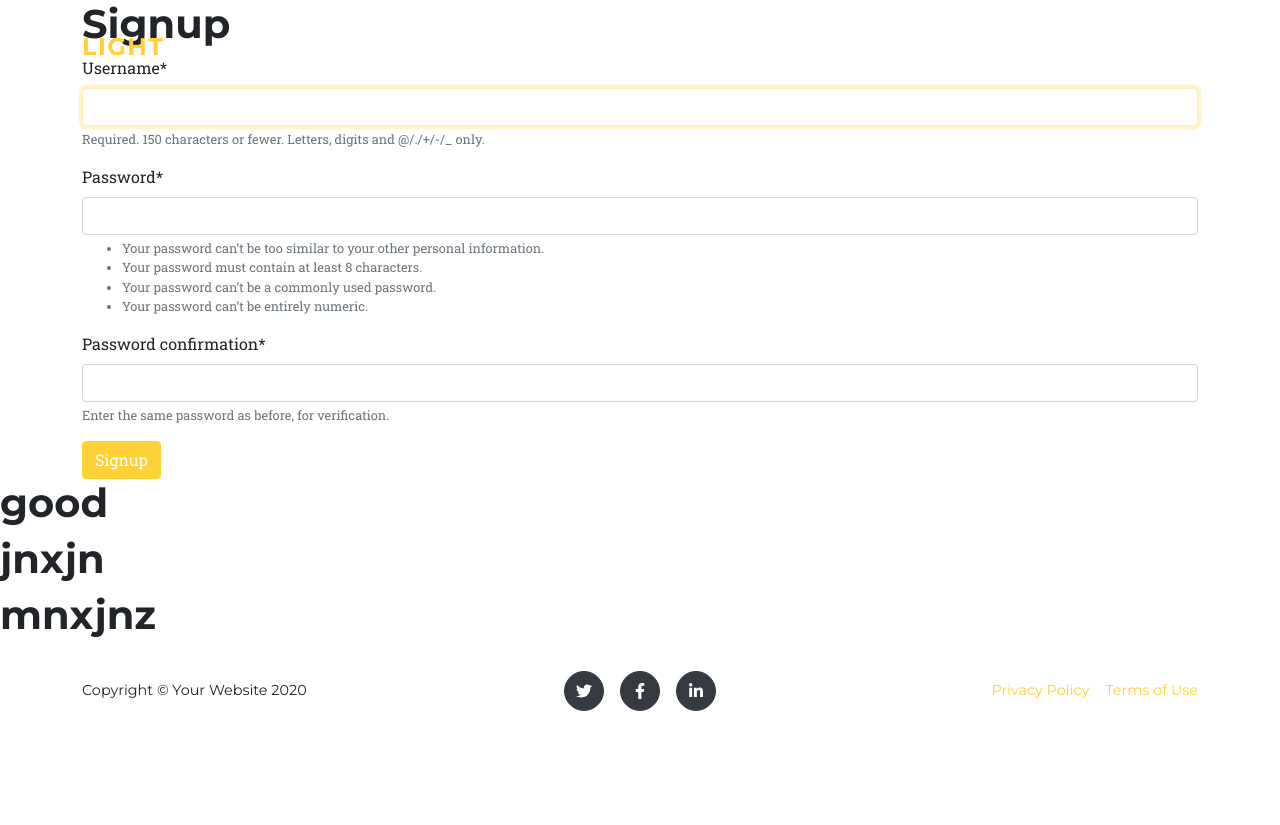
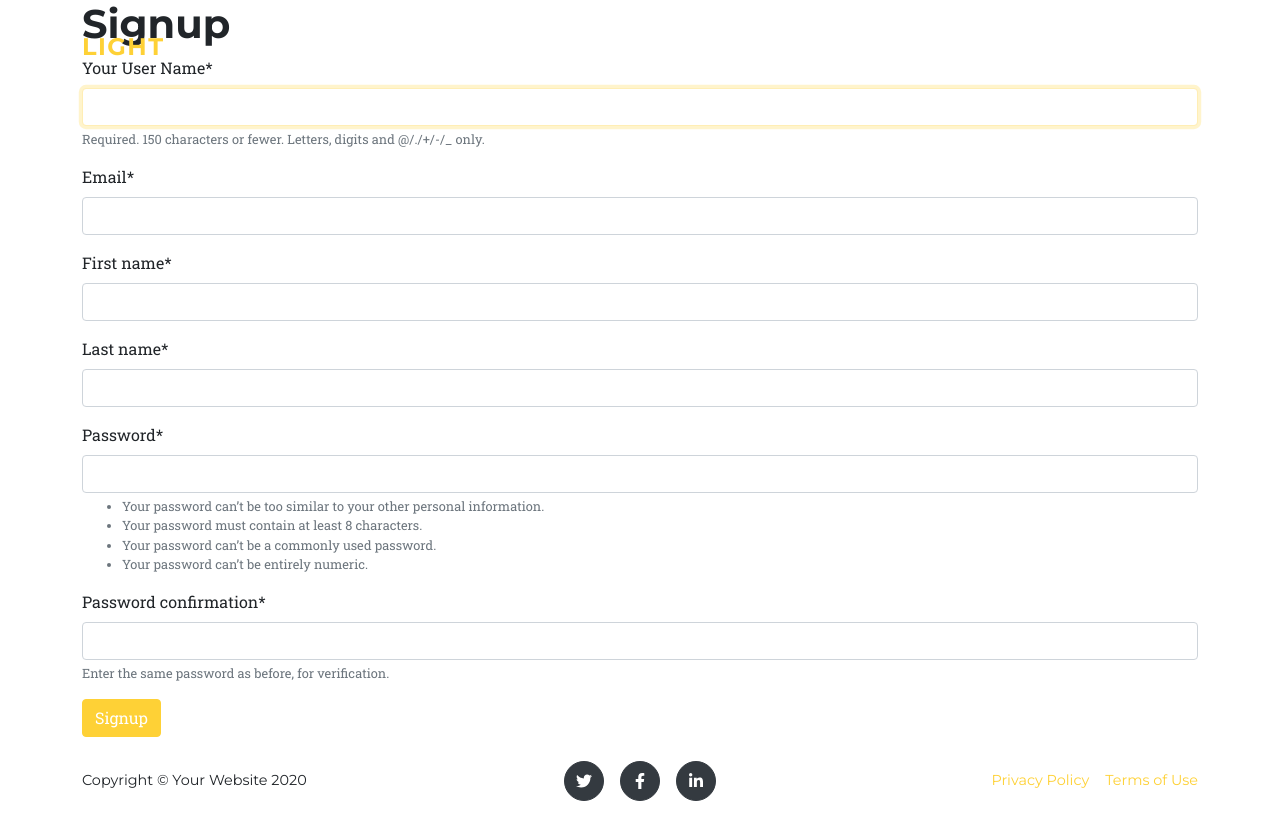
Before and after one commit to Jayesh321/light, a Django app: page /accounts/signup/ in a window 1280 px wide. Before the commit the page ends 711 px from the top, so only its background shows below. Run offline with Django 3.2, Linux system fonts and the light colour scheme; some libraries are stand-ins or nearby versions; some web fonts are replaced.

Commit message:
registration

```diff
--- a/accounts/forms.py
+++ b/accounts/forms.py
@@ -1,12 +1,16 @@
 from django import forms
-from django.contrib.auth import get_user_model
+from django.contrib.auth.models import User
 from django.contrib.auth.forms import UserCreationForm
 
-class UserCreateForm(UserCreationForm):
+class UserRegisterForm(UserCreationForm):
+    email = forms.EmailField()
+    #phone_no = forms.CharField(max_length=50)
+    first_name = forms.CharField(max_length=50)
+    last_name = forms.CharField(max_length=50)
 
     class Meta:
-        model = get_user_model()
-        fields = ('username', 'first_name', 'last_name', 'email', 'password1', 'password2')
+        model = User
+        fields = ('username', 'email', 'first_name', 'last_name', 'password1', 'password2')
 
     def __init__(self, *args, **kwargs):
         super().__init__(*args, **kwargs)
--- a/accounts/templates/accounts/signup.html
+++ b/accounts/templates/accounts/signup.html
@@ -15,33 +15,4 @@
         </form>
     </div>
 
-
-
-
-
-
-
-
-
-
-
-
-
-
-
-
-
-
-
-
-
-
-
-
-    <h1>good</h1>
-
-
-
-    <h1>jnxjn</h1>
-    <h1>mnxjnz</h1>
 {% endblock %}
--- a/accounts/views.py
+++ b/accounts/views.py
@@ -5,6 +5,6 @@ from . import forms
 
 # Create your views here.
 class SignUpView(CreateView):
-    form_class = forms.UserCreationForm
+    form_class = forms.UserRegisterForm
     success_url = reverse_lazy('login')
     template = 'accounts/signup.html'
```
Also changed, not shown: db.sqlite3, jay.txt (added).
